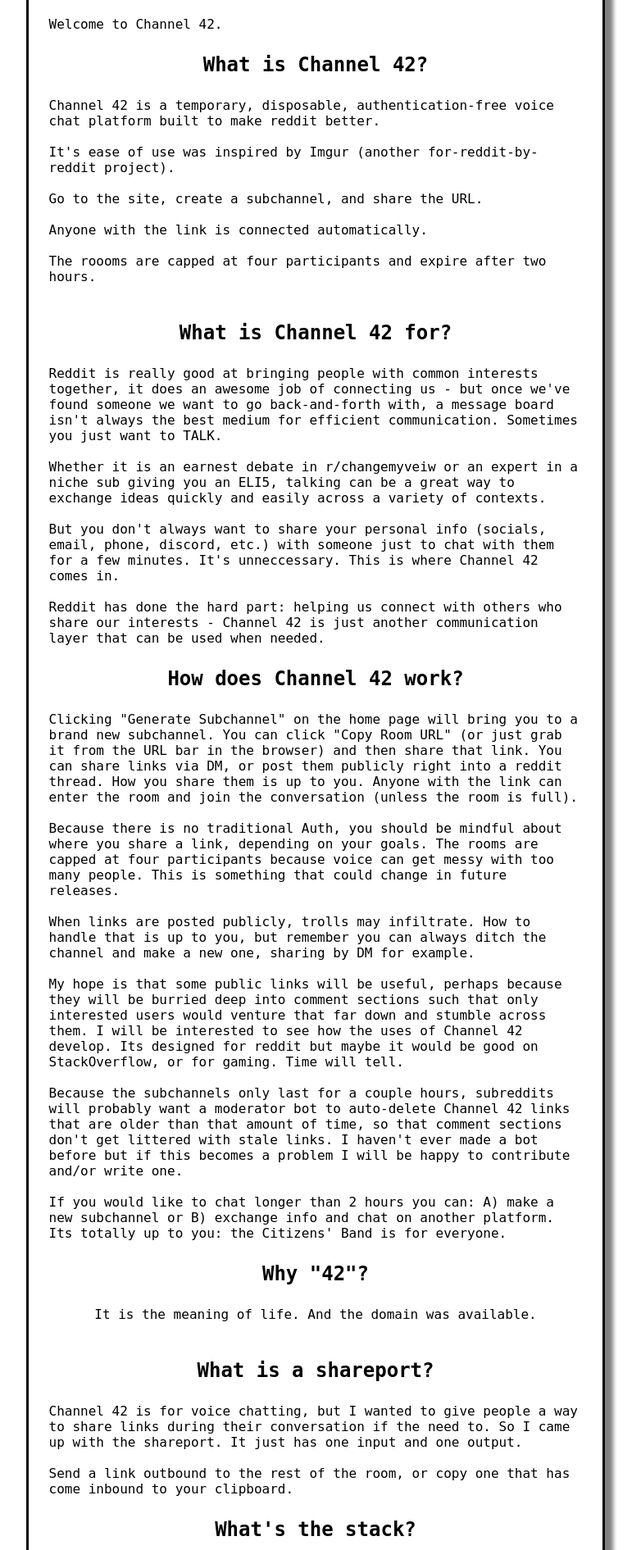
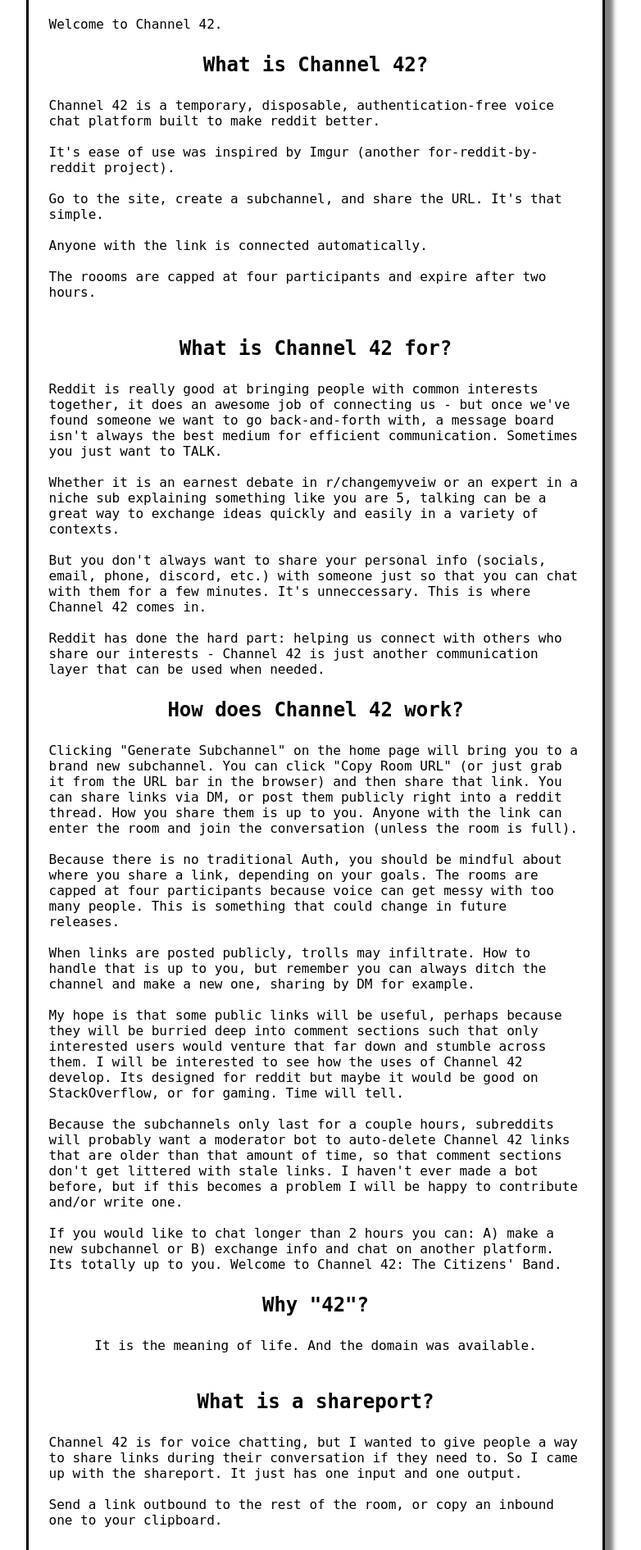
Before and after one commit to purplefloyd14/scotus_proj, a Django app: page /about in a window 1280 px wide. Shown: the part 324-2215 px from the top of the page at 82% size, without its empty margins (255-1037 px from the left). Run offline with Django 4.2, Linux system fonts and the light colour scheme.

Commit message:
modifys some of the text on the about page

```diff
--- a/channel19/chat/templates/chat/about.html
+++ b/channel19/chat/templates/chat/about.html
@@ -42,7 +42,7 @@
                     <br><br>
 
 
-                    Go to the site, create a subchannel, and share the URL.
+                    Go to the site, create a subchannel, and share the URL. It's that simple.
                     <br><br>
                     Anyone with the link is connected automatically.
                     <br><br>
@@ -58,10 +58,10 @@
                      - but once we've found someone we want to go back-and-forth with, a message board isn't always the best medium for efficient communication. Sometimes you just want to TALK.
                      <br><br>
                      Whether it is an earnest debate in r/changemyveiw
-                    or an expert in a niche sub giving you an ELI5, talking can be a great way to exchange ideas quickly and easily across a variety of contexts.
+                    or an expert in a niche sub explaining something like you are 5, talking can be a great way to exchange ideas quickly and easily in a variety of contexts.
                     <br><br>
                     But you don't always want to share
-                    your personal info (socials, email, phone, discord, etc.) with someone just to chat with them for a few minutes. It's unneccessary. This is where Channel 42 comes in.
+                    your personal info (socials, email, phone, discord, etc.) with someone just so that you can chat with them for a few minutes. It's unneccessary. This is where Channel 42 comes in.
                     <br><br>
                     Reddit has done the hard part: helping us connect with others who share our interests - Channel 42 is just another communication layer that can be used when needed.
 
@@ -84,9 +84,10 @@
                     <br><br>
                     Because the subchannels only last for a couple hours, subreddits will probably want a moderator bot to auto-delete Channel 42 links that are older than that amount of time,
                     so that comment sections don't get littered with stale links.
-                    I haven't ever made a bot before but if this becomes a problem I will be happy to contribute and/or write one.
+                    I haven't ever made a bot before, but if this becomes a problem I will be happy to contribute and/or write one.
                     <br><br>
-                    If you would like to chat longer than 2 hours you can: A) make a new subchannel or B) exchange info and chat on another platform. Its totally up to you: the Citizens' Band is for everyone.
+                    If you would like to chat longer than 2 hours you can: A) make a new subchannel or B) exchange info and chat on another platform.
+                    Its totally up to you. Welcome to Channel 42: The Citizens' Band.
                 </p>
                 <h2 class="about-h2">
                     Why "42"?
@@ -102,9 +103,9 @@
                 </h2>
 
                 <p class="about-page-text">
-                    Channel 42 is for voice chatting, but I wanted to give people a way to share links during their conversation if the need to. So I came up with the shareport. It just has one input and one output.
+                    Channel 42 is for voice chatting, but I wanted to give people a way to share links during their conversation if they need to. So I came up with the shareport. It just has one input and one output.
                     <br><br>
-                    Send a link outbound to the rest of the room, or copy one that has come inbound to your clipboard.
+                    Send a link outbound to the rest of the room, or copy an inbound one to your clipboard.
 
                 </p>
 
```
